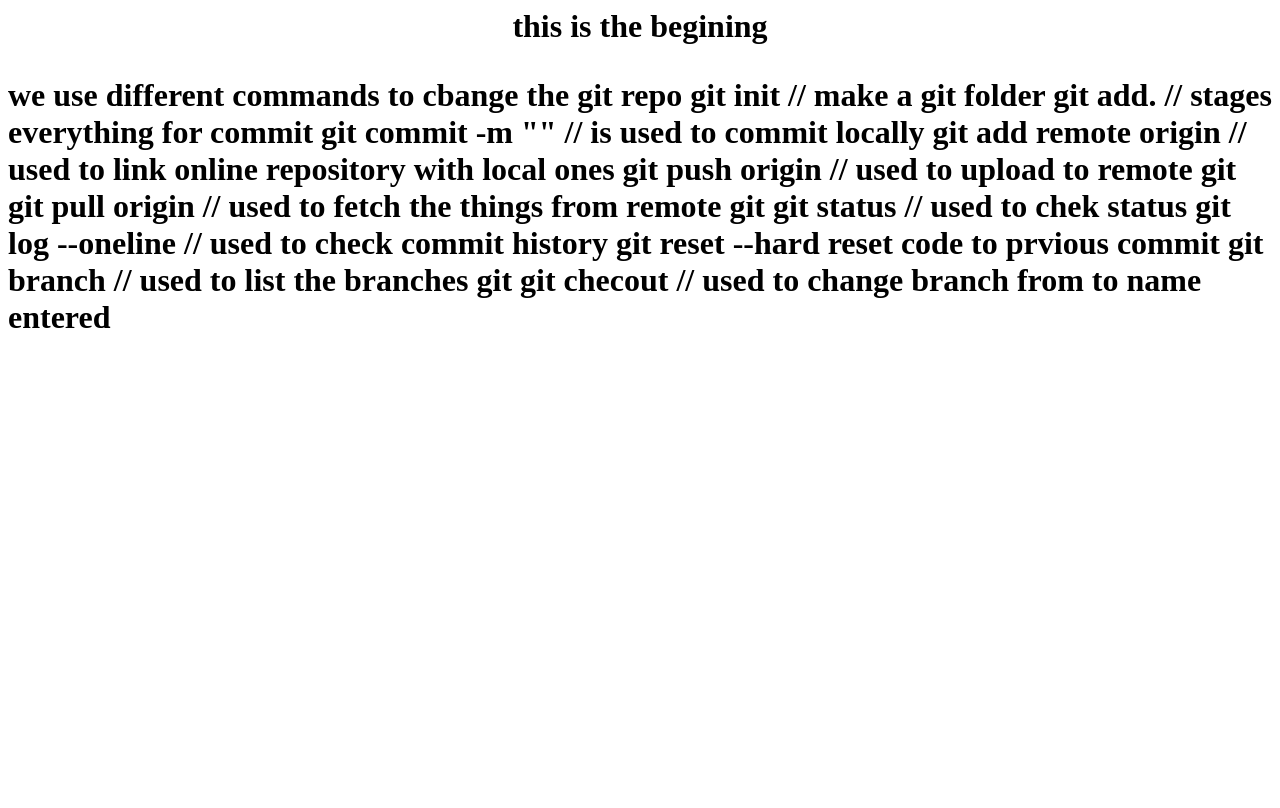
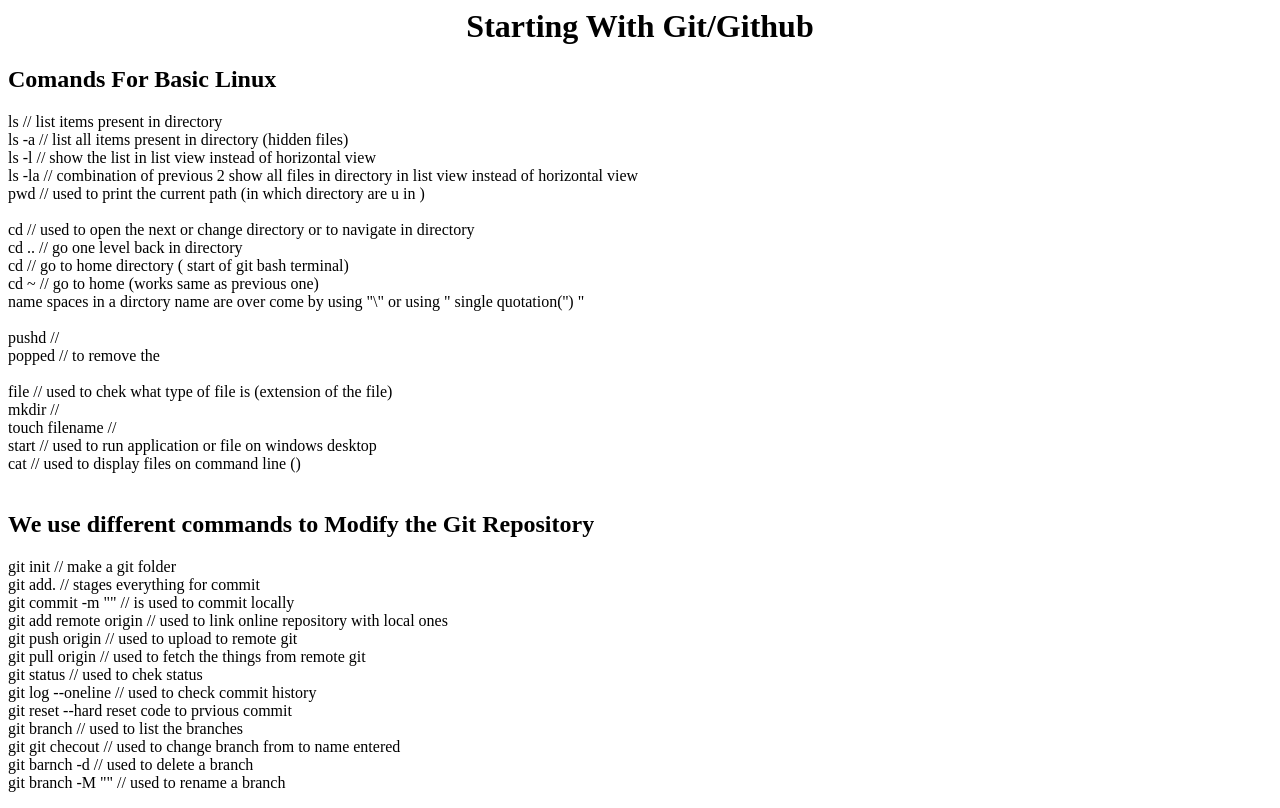
Before and after one commit to xxwizardxx117/coding, a plain HTML site: page html/day1git.html in a window 1280 px wide. Drawn offline with Linux system fonts and the light colour scheme.

Commit message:
made it look better on html and added new commands

```diff
--- a/html/day1git.html
+++ b/html/day1git.html
@@ -3,23 +3,48 @@
         <title>learning git </title>
         <body>
             <h1>
-            <center>this is the begining</center>
+            <center>Starting With Git/Github</center>
+            </h1>
             <!-- changing repo -->
             <p>
-                we use different commands to cbange the git repo
-                git init                         // make a git folder
-                git add.                         // stages everything for commit
-                git commit -m ""                 // is used to commit locally
-                git add remote origin <repo link>// used to link online repository with local ones
-                git push origin <branch name >   // used to upload to remote git
-                git pull origin </branch name>   // used to fetch the things from remote git
-                git status                       // used to chek status
-                git log --oneline                // used to check commit history
-                git reset --hard <Id of the version we want to go to> reset code to prvious commit
-                git branch                       // used to list the branches
-                git git checout <branch name>    // used to change branch from to name entered
+
+                <h2>Comands For Basic Linux</h2>
+                ls                          // list items present in directory <br>
+                ls -a                       // list all items present in directory (hidden files)<br>
+                ls -l                       // show the list in list view instead of horizontal view<br>
+                ls -la                      // combination of previous 2 show all files in directory in list view instead of horizontal view<br>
+                pwd                         // used to print the current path (in which directory are u in )<br>
+<br>
+                cd <dirctoryname>           // used to open the next or change directory or to navigate in directory<br>
+                cd ..                       // go one level back in directory<br>
+                cd                          // go to home directory ( start of git bash terminal)<br>
+                cd ~                        // go to home (works same as previous one)<br>
+                name spaces in a dirctory name are over come by using "\" or using " single quotation('') "<br>
+<br>
+                pushd                       //<br>
+                popped                      // to remove the <br>
+<br>
+                file <filename>             // used to chek what type of file is (extension of the file)<br>
+                mkdir                       //<br>
+                touch filename              //<br>
+                start <filename.extension>  // used to run application or file on windows desktop <br>
+                cat <filename.extension>    // used to display files on command line ()<br>
+<br>
+                <h2>We use different commands to Modify the Git Repository</h2>
+                git init                         // make a git folder<br>
+                git add.                         // stages everything for commit <br>
+                git commit -m "<comment>"        // is used to commit locally <br>
+                git add remote origin <repo link>// used to link online repository with local ones<br>
+                git push origin <branch name >   // used to upload to remote git<br>
+                git pull origin </branch name>   // used to fetch the things from remote git <br>
+                git status                       // used to chek status <br>
+                git log --oneline                // used to check commit history<br>
+                git reset --hard <Id of the version we want to go to> reset code to prvious commit<br>
+                git branch                       // used to list the branches<br>
+                git git checout <branch name>    // used to change branch from to name entered<br>
+                git barnch -d <branch name>      // used to delete a branch    <br>
+                git branch -M "<new name>"       // used to rename a branch<br>
             </p>
-            </h1>
         </body>
     </head>
 </html>
```
Also changed, not shown: FULL STACK B0721 AND E0721 RESOURCES/CSS Resources/class=this__is__class.png (added), 13 other files.
